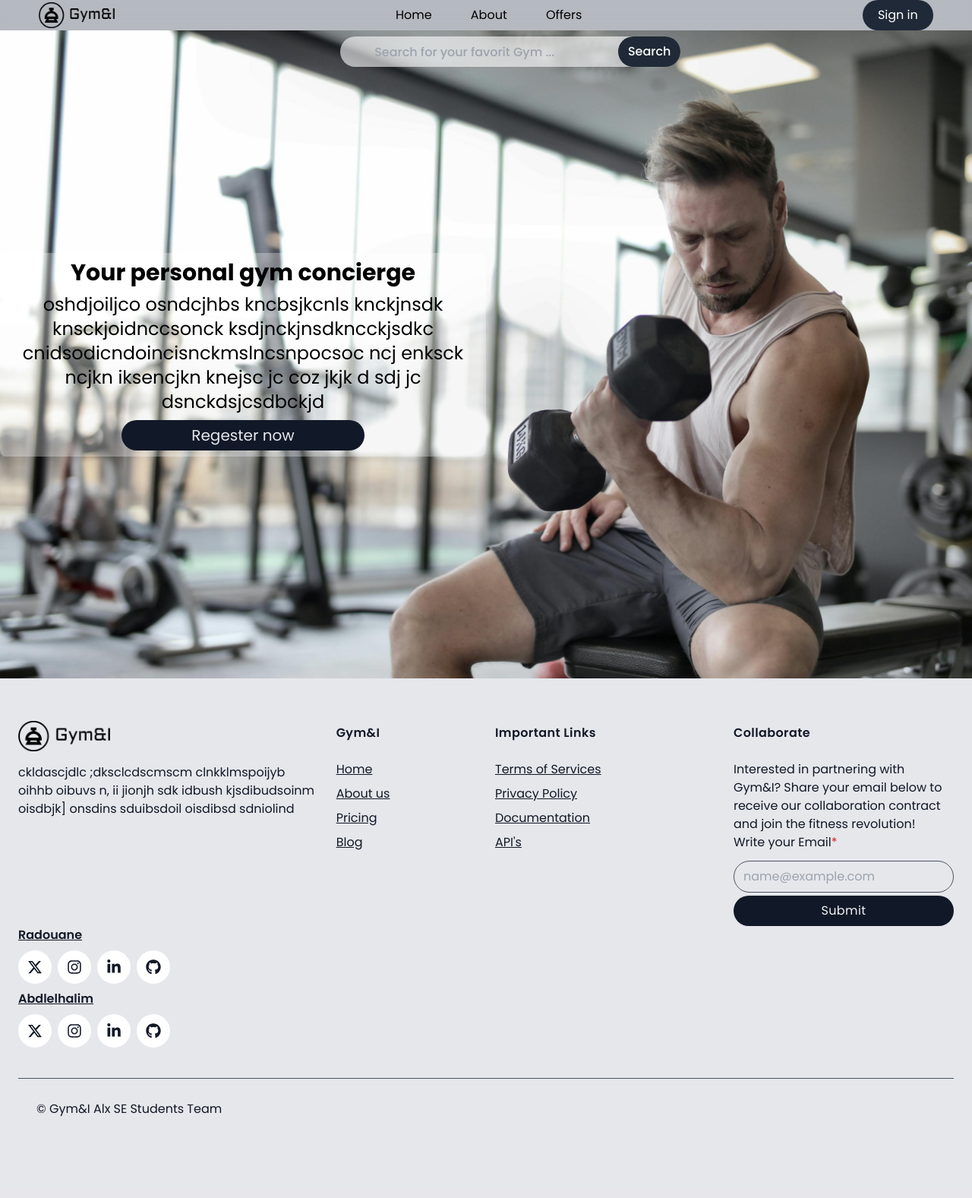
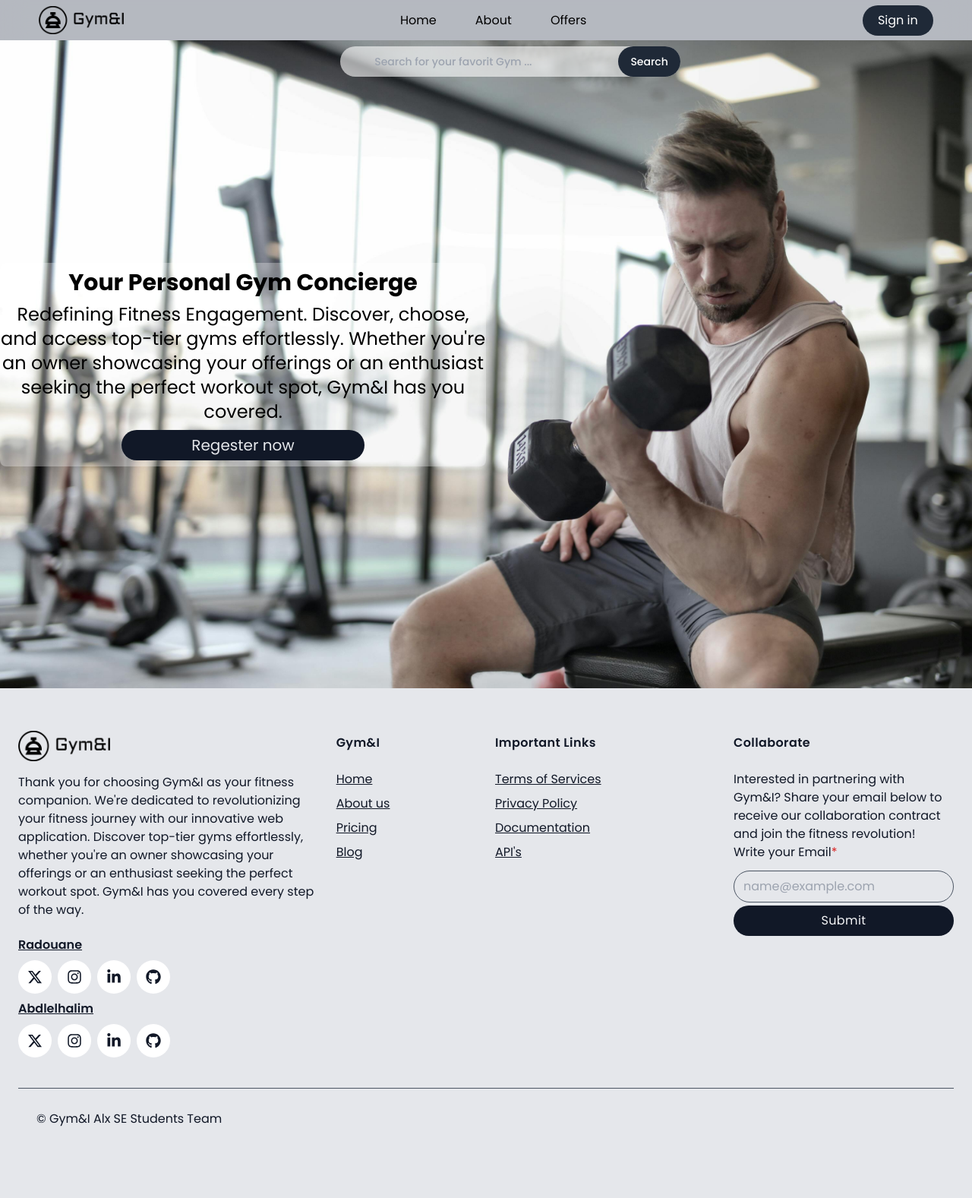
Before and after one commit to RadouaneAbn/Gym-I, a Python web app: template frontend/templates/index.html in a window 1280 px wide. Shown: the whole page at 76% size. Before the commit the page ends 1470 px from the top, so only its background shows below. Run offline with Jinja, Linux system fonts and the light colour scheme; the template is opened without the code that fills it, so the values that code supplies are empty; some libraries are stand-ins or nearby versions.

Commit message:
update texts

```diff
--- a/frontend/templates/index.html
+++ b/frontend/templates/index.html
@@ -18,8 +18,8 @@
 <body class="font-[Poppins] bg-gradient-to-t bg-gray-500">
     <header class="md:sticky top-0 z-20 bg-white bg-opacity-50 border-gray-200 border-b-1 md:backdrop-blur-lg">
         <nav class="flex justify-between items-center w-[92%] mx-auto">
-            <div class="flex">
-                <img class="w-[100px] cursor-pointer" src="../images/gymi-high-resolution-logo-black-transparent (1).png" alt="...">
+            <div class="flex py-2">
+                <img class="w-28 cursor-pointer" src="../images/gymi-high-resolution-logo-black-transparent (1).png" alt="...">
               </div>
             <div
                 class="nav-links z-20 duration-500 md:static absolute md:bg-transparent bg-gray-200 bg-opacity-90 md:min-h-fit min-h-[60vh] left-0 top-[-100%] md:w-auto  w-full flex items-center px-5">
@@ -48,26 +48,28 @@
         <div class="flex flex-col items-center z-10 md:flex-row">
           <div class="relative">
             <nav class="flex z-10 absolute rounded-full bg-white bg-opacity-60 mt-2 w-[35%] ml-[35%] mr-[30%]">
-              <section class="w-full h-10 flex items-center">
+              <section class="w-full md:h-10 h-5 flex items-center">
                 <!-- Search icon container -->
-                <span class="w-10 h-full hidden md:flex items-center">
+                <span class="w-10 h-10 hidden md:flex items-center">
                    <i class="uil uil-search-alt text-xl text-blue-800"></i>
                 </span>
                 <!-- Input -->
-                <input type="text" class="w-full bg-transparent h-full font-medium  ml-2 md:pl-2 focus:outline-none searchInput"
+                <input type="text" class="w-full bg-transparent h-full font-medium  ml-2 md:pl-2 focus:outline-none text-xs md:text-sm searchInput"
                    placeholder="Search for your favorit Gym ...">
                    <button
-                   class=" duration-500 w-28 h-full bg-gray-800 hover:bg-gray-700 flex justify-center items-center rounded-full text-white font-medium">Search</button>
+                   class=" duration-500 w-28 h-full bg-gray-800 hover:bg-gray-700 flex justify-center items-center rounded-full text-white font-medium md:text-sm text-xs">Search</button>
              </section>
             </nav>
             <img src="../images/pexels-olly-3838389.jpg" alt="bg" class="max-w-full">
             <div class="absolute inset-0 flex items-center justify-center">
               <div class="bg-white bg-opacity-30 rounded-lg lg:mr-[50%] md:mr-[30%] text-center">
-                <h1 class="md:text-3xl font-bold md:py-2 text-xl">Your personal gym concierge</h1>
+                <h1 class="md:text-3xl font-bold md:py-2 text-xl">Your Personal Gym Concierge</h1>
                 <p class="px-1 md:px-0 text-sm md:text-2xl">
-                  oshdjoiljco osndcjhbs kncbsjkcnls knckjnsdk knsckjoidnccsonck ksdjnckjnsdkncckjsdkc
-                  cnidsodicndoincisnckmslncsnpocsoc ncj enksck ncjkn iksencjkn  knejsc jc  coz jkjk d sdj jc
-                  dsnckdsjcsdbckjd
+                  Redefining Fitness Engagement. Discover,
+                  choose, and access top-tier gyms effortlessly.
+                  Whether you're an owner showcasing your
+                  offerings or an enthusiast seeking the perfect
+                  workout spot, Gym&I has you covered.
                 </p>
                 <button class="bg-gray-900 hover:bg-gray-700 duration-500 my-2 text-sm md:text-xl z-30 w-[25%] md:w-[50%] h-5 md:h-10 text-gray-200 text-center rounded-full">Regester now</button>
               </div>
@@ -93,10 +95,12 @@
           <div class="lg:col-span-4 cols-span-12 md:col-span-3">
             <a href="#"><img class="h-10" src="../images/gymi-high-resolution-logo-transparent (2).png" alt="logo"></a>
             <p class="mt-4">
-              ckldascjdlc ;dksclcdscmscm
-              clnkklmspoijyb oihhb oibuvs n, ii jionjh sdk  idbush
-              kjsdibudsoinm oisdbjk]
-              onsdins sduibsdoil oisdibsd sdniolind
+              Thank you for choosing Gym&I as your
+              fitness companion. We're dedicated to revolutionizing your
+              fitness journey with our innovative web application. Discover
+              top-tier gyms effortlessly, whether you're an owner showcasing your
+              offerings or an enthusiast seeking the perfect workout spot.
+              Gym&I has you covered every step of the way.
             </p>
         </div>
         <div class="lg:col-span-2 cols-span-12 md:col-span-4 mt-1">
```
